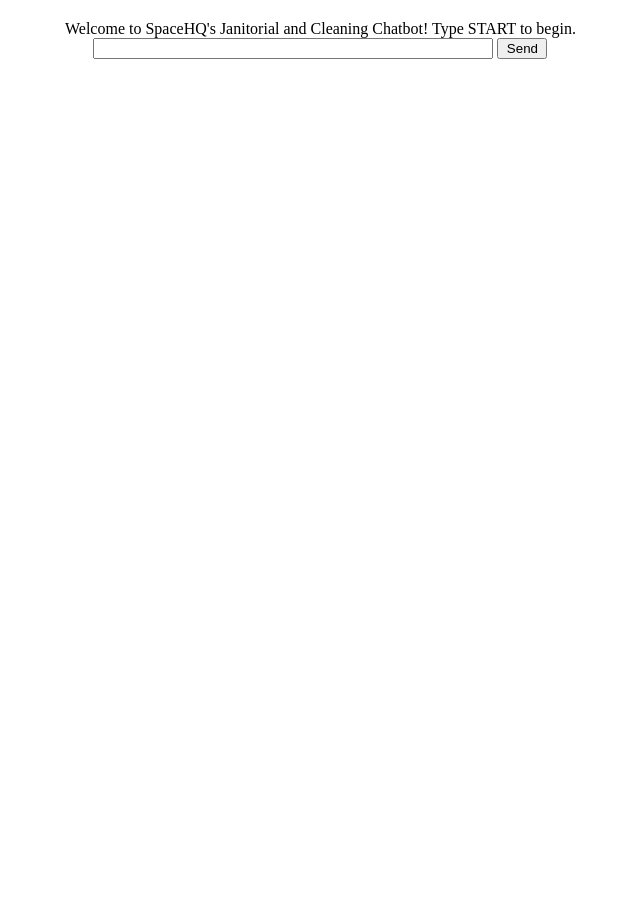
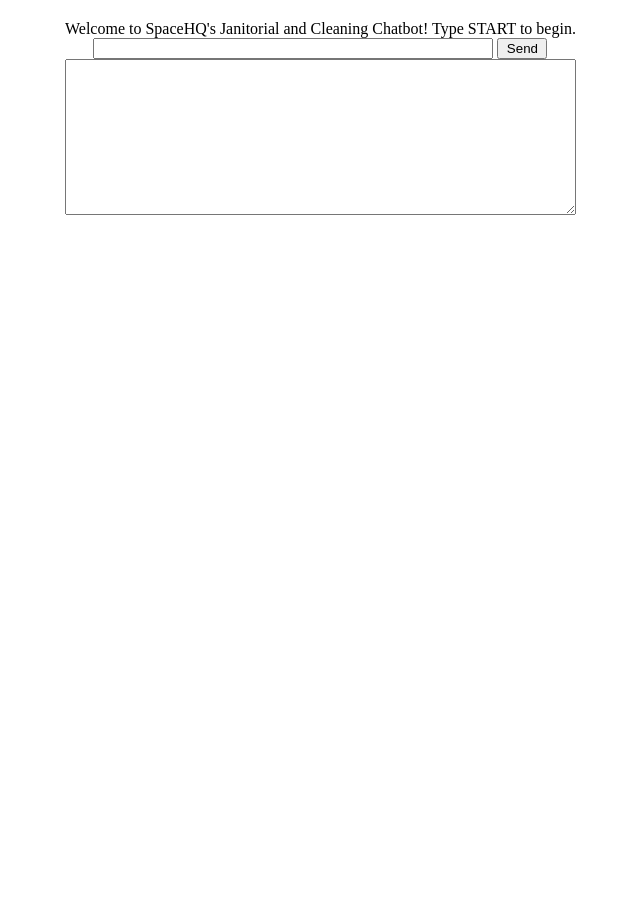
Before and after one commit to isabelringing1/old_website, a Jekyll site: the page test_page/index.html, which Jekyll copies as it is, in a window 1280 px wide. Shown: the whole page, without its empty margins (325-965 px from the left). Built offline with Jekyll 4.4.1, drawn with Linux system fonts in a browser that asks for light colours; nearby versions of some CDN libraries.

Commit message:
Update index.html

```diff
--- a/test_page/index.html
+++ b/test_page/index.html
@@ -120,9 +120,9 @@
 	<div>
 		Welcome to SpaceHQ's Janitorial and Cleaning Chatbot! Type START to begin. <br>
 		<input id="input" type="text"> <button id="button">Send</button><br>
-		<div id="myDIV" onscroll="myFunction()">
-  		<div id="content"><textarea id = "response" cols = "40" rows = "10"></textarea></div>
-		</div>
+		<textarea id="response" cols="40" rows="10"></textarea>
+
+
 
 <p id="demo"></p>
 	</div>
```
